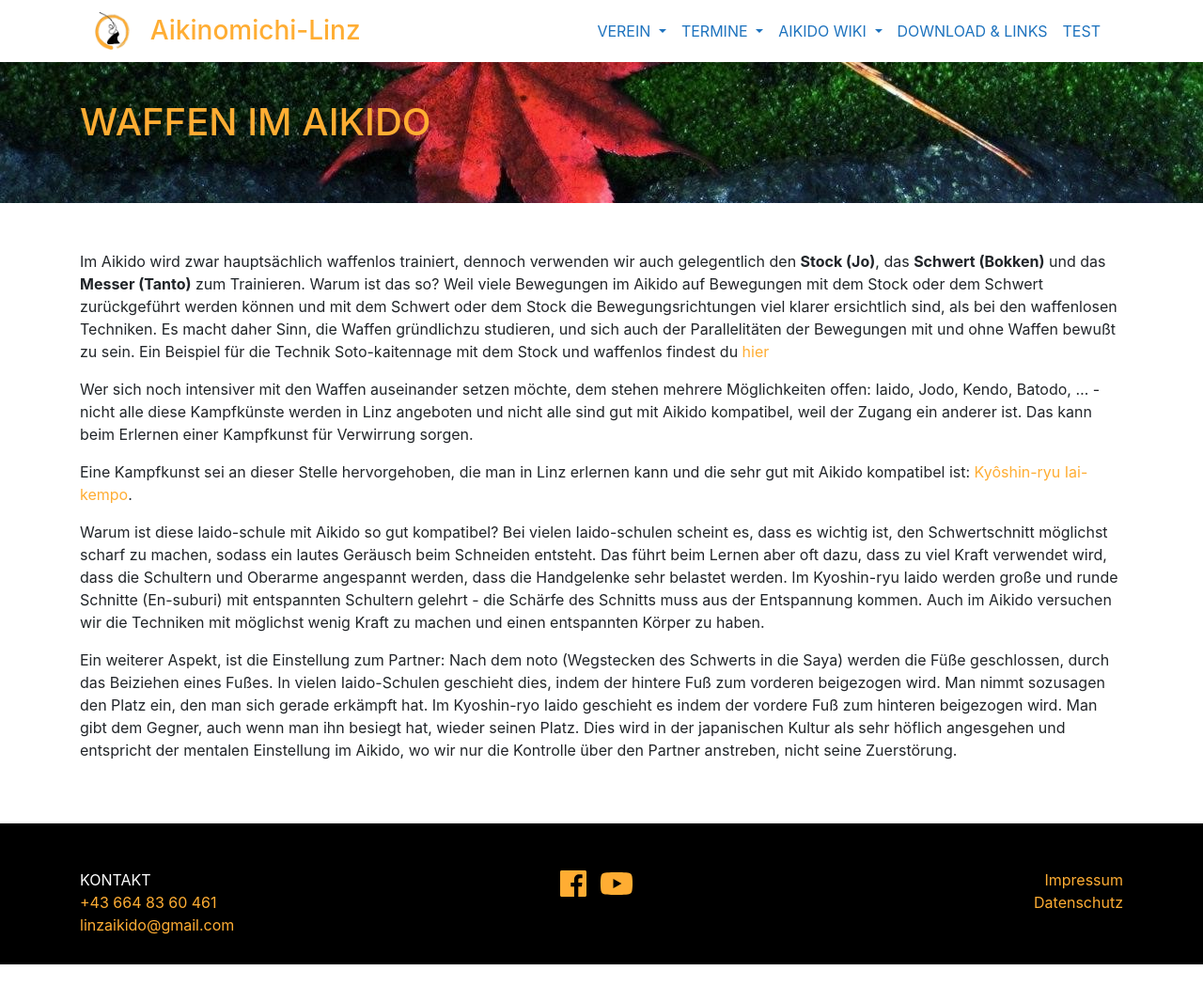
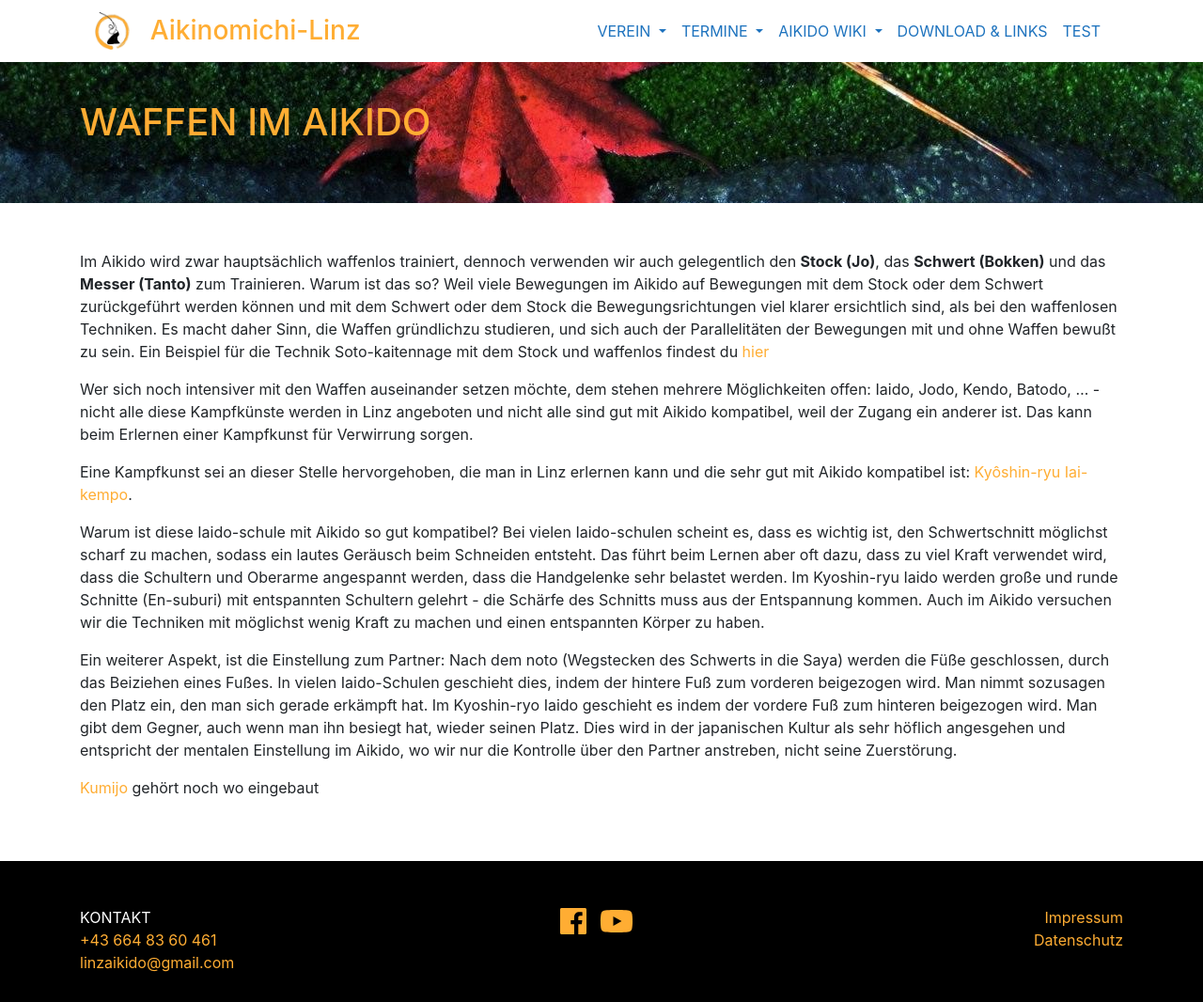
Before and after one commit to TWachs/aikinomichi-linz, a Jekyll site: the page built from aikidoUndIaido.md, in a window 1280 px wide. Shown: the whole page at 94% size. Built offline with Jekyll 4.4.1, drawn with Linux system fonts in a browser that asks for light colours; nearby versions of some CDN libraries; before the commit the page ends 1026 px from its top, so only the background shows below that.

Commit message:
Update aikidoUndIaido.md
kumijo eingebaut - gehört noch in den Textfluss hineine

```diff
--- a/aikidoUndIaido.md
+++ b/aikidoUndIaido.md
@@ -17,4 +17,7 @@ Warum ist diese Iaido-schule mit Aikido so gut kompatibel? Bei vielen Iaido-schu
 
 Ein weiterer Aspekt, ist die Einstellung zum Partner: Nach dem noto (Wegstecken des Schwerts in die Saya) werden die Füße geschlossen, durch das Beiziehen eines Fußes. In vielen Iaido-Schulen geschieht dies, indem der hintere Fuß zum vorderen beigezogen wird. Man nimmt sozusagen den Platz ein, den man sich gerade erkämpft hat. Im Kyoshin-ryo Iaido geschieht es indem der vordere Fuß zum hinteren beigezogen wird. Man gibt dem Gegner, auch wenn man ihn besiegt hat, wieder seinen Platz. Dies wird in der japanischen Kultur als sehr höflich angesgehen und entspricht der mentalen Einstellung im Aikido, wo wir nur die Kontrolle über den Partner anstreben, nicht seine Zuerstörung.
 
+
+[Kumijo](https://www.youtube.com/watch?v=gVl-DzhUTMI) gehört noch wo eingebaut
+
 </div>
```
